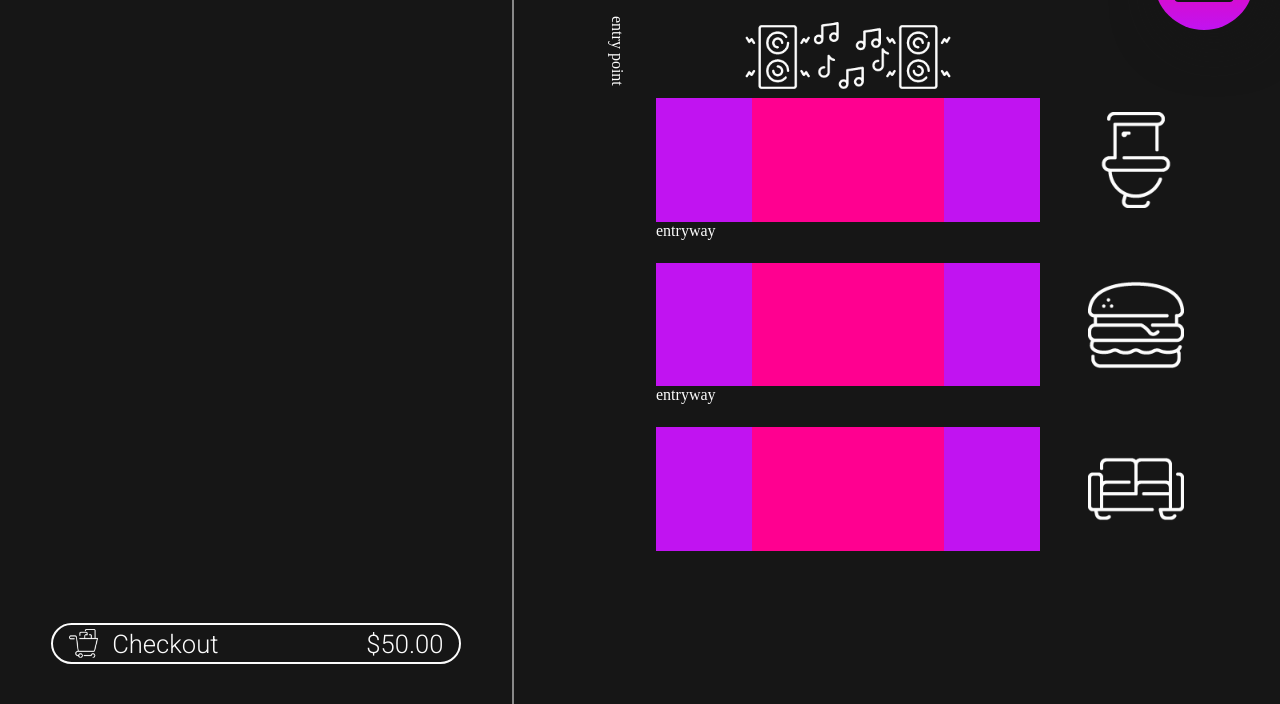
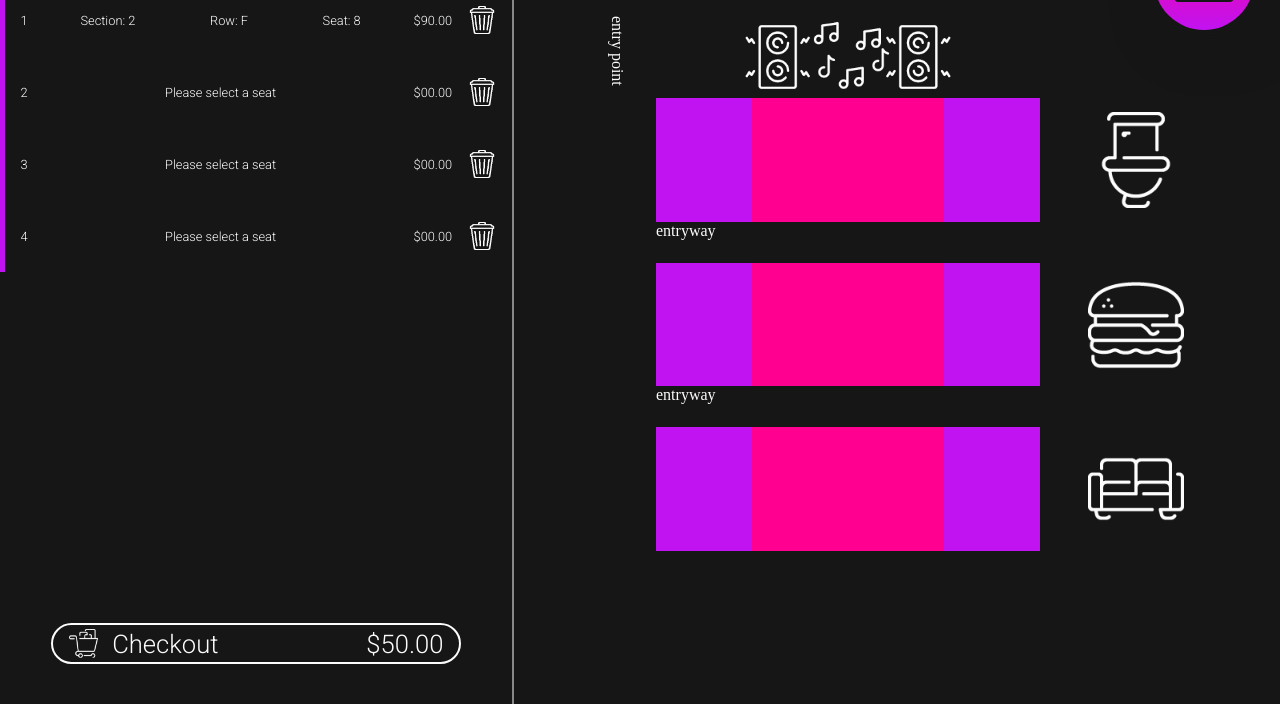
Before and after one commit to stella-pratt/rithm, a plain HTML site: page ticket.html in a window 1280 px wide. Shown: the part 96-800 px from the top of the page. Drawn offline with Linux system fonts and the light colour scheme.

Commit message:
adding tickets

```diff
--- a/css/ticket.css
+++ b/css/ticket.css
@@ -171,6 +171,7 @@ body{
     display: flex;
     flex-direction: column;
     align-items: center;
+    justify-content: space-between;
 }
 .ticket_header{
     width: 100%;
@@ -234,3 +235,30 @@ body{
 .checkout p{
     right: 0;
 }
+.tickets{
+    height: 100%;
+    width: 100%;
+    overflow-x: hidden;
+    overflow-y: scroll;
+}
+.ticket{
+    height: 10%;
+    width: 100%;
+    box-sizing: border-box;
+    border-left: var(--site_purple) solid 0.4vw;
+    display: flex;
+    justify-content: space-evenly;
+    align-items: center;
+    font-family: 'Roboto', sans-serif;
+    font-size: 1vw;
+}
+.ticket_info{
+    width: 70%;
+    height: 100%;
+    display: flex;
+    justify-content: space-around;
+    align-items: center;
+}
+.delete_ticket{
+    height: 40%;
+}
--- a/js/ticket.js
+++ b/js/ticket.js
@@ -3,7 +3,7 @@ import {menu_btns, mouse_move_updates, mouse_window} from "./global_functions.js
 let seat_hover = document.querySelector(".seat_hover");
 let cursor = document.querySelector(".mouse_follow");
 let SPACE_ROWS = 12;
-let PRICES = {"1": 100, "2": 100, "3": 100, "4": 90, "5": 90, "6": 90, "7": 80, "8": 80, "9": 80};
+let PRICES = {"1": 90, "2": 90, "3": 90, "4": 80, "5": 80, "6": 80, "7": 70, "8": 70, "9": 70};
 
 // define row names
 const rows = ['just to make "A" have an index of 1', 'A', 'B', 'C', 'D', 'E', 'F', 'G', 'H', 'I', 'J', 'K', 'L', 'M', 'N', 'O', 'P', 'Q', 'R', 'S', 'T', 'U', 'V', 'W', 'X', 'Y', 'Z', 'AA', 'AB', 'AC', 'AD', 'AE', 'AF', 'AG', 'AH', 'AI', 'AJ', 'AK', 'AL', 'AM', 'AN', 'AO', 'AP', 'AQ', 'AR', 'AS', 'AT', 'AU', 'AV', 'AW', 'AX', 'AY', 'AZ']
@@ -41,7 +41,7 @@ document.addEventListener("mousemove", function(e) {
         // get row
         let row_num = (e.target.style.gridRow.replace(/\D/g, ''));
         //change the elements to current hover
-        seat_hover.children[0].children[1].innerHTML = e.target.style.gridColumn.replace(/\D/g, '')
+        seat_hover.children[2].children[1].innerHTML = e.target.style.gridColumn.replace(/\D/g, '')
         seat_hover.children[1].children[1].innerHTML = rows[row_num];
         let seat_section = e.target.parentElement.classList;
         if (seat_section.contains("space")){
@@ -72,7 +72,7 @@ document.addEventListener("mousemove", function(e) {
                 sections = mySplice(["1", "4", "7"], sections);
             }
         }
-        seat_hover.children[2].children[1].innerHTML = sections[0];
+        seat_hover.children[0].children[1].innerHTML = sections[0];
         seat_hover.children[4].children[1].innerHTML = "$" + PRICES[sections[0]];
 
     } else {
--- a/ticket.html
+++ b/ticket.html
@@ -12,9 +12,9 @@
 <body>
     <div class="mouse_follow"></div>
     <div class="seat_hover">
+        <div class="hover_info"><p>Section</p><p></p></div>
+        <div class="hover_info"><p>Row</p><p></p></div>
         <div class="hover_info"><p>Seat</p><p></p></div>
-        <div class="hover_info"><p>Row</p><p></p></div>
-        <div class="hover_info"><p>Section</p><p></p></div>
         <div class="hover_info"><p>Zone</p><p></p></div>
         <div class="hover_info"><p>Price</p><p></p></div>
     </div>
@@ -41,7 +41,40 @@
             </div>
         </div>
         <div class="tickets">
-            <div class="tall"></div>
+            <div class="ticket">
+                <div class="ticket_num">1</div>
+                <div class="ticket_info">
+                    <div class="seat_section">Section: 2</div>
+                    <div class="seat_row">Row: F</div>
+                    <div class="seat_seat">Seat: 8</div>
+                </div>
+                <div class="ticket_price">$90.00</div>
+                <img src="images/trash.png" alt="trash" class="delete_ticket">
+            </div>
+            <div class="ticket">
+                <div class="ticket_num">2</div>
+                <div class="ticket_info">
+                    <div class="select_seat">Please select a seat</div>
+                </div>
+                <div class="ticket_price">$00.00</div>
+                <img src="images/trash.png" alt="trash" class="delete_ticket">
+            </div>
+            <div class="ticket">
+                <div class="ticket_num">3</div>
+                <div class="ticket_info">
+                    <div class="select_seat">Please select a seat</div>
+                </div>
+                <div class="ticket_price">$00.00</div>
+                <img src="images/trash.png" alt="trash" class="delete_ticket">
+            </div>
+            <div class="ticket">
+                <div class="ticket_num">4</div>
+                <div class="ticket_info">
+                    <div class="select_seat">Please select a seat</div>
+                </div>
+                <div class="ticket_price">$00.00</div>
+                <img src="images/trash.png" alt="trash" class="delete_ticket">
+            </div>
         </div>
         <div class="checkout">
             <div class="checkout_img"><img src="images/cart.png" alt="shopping cart">Checkout</div>
```
Also changed, not shown: images/icons8-shopping-cart-480.png (deleted), images/trash.png (added).
